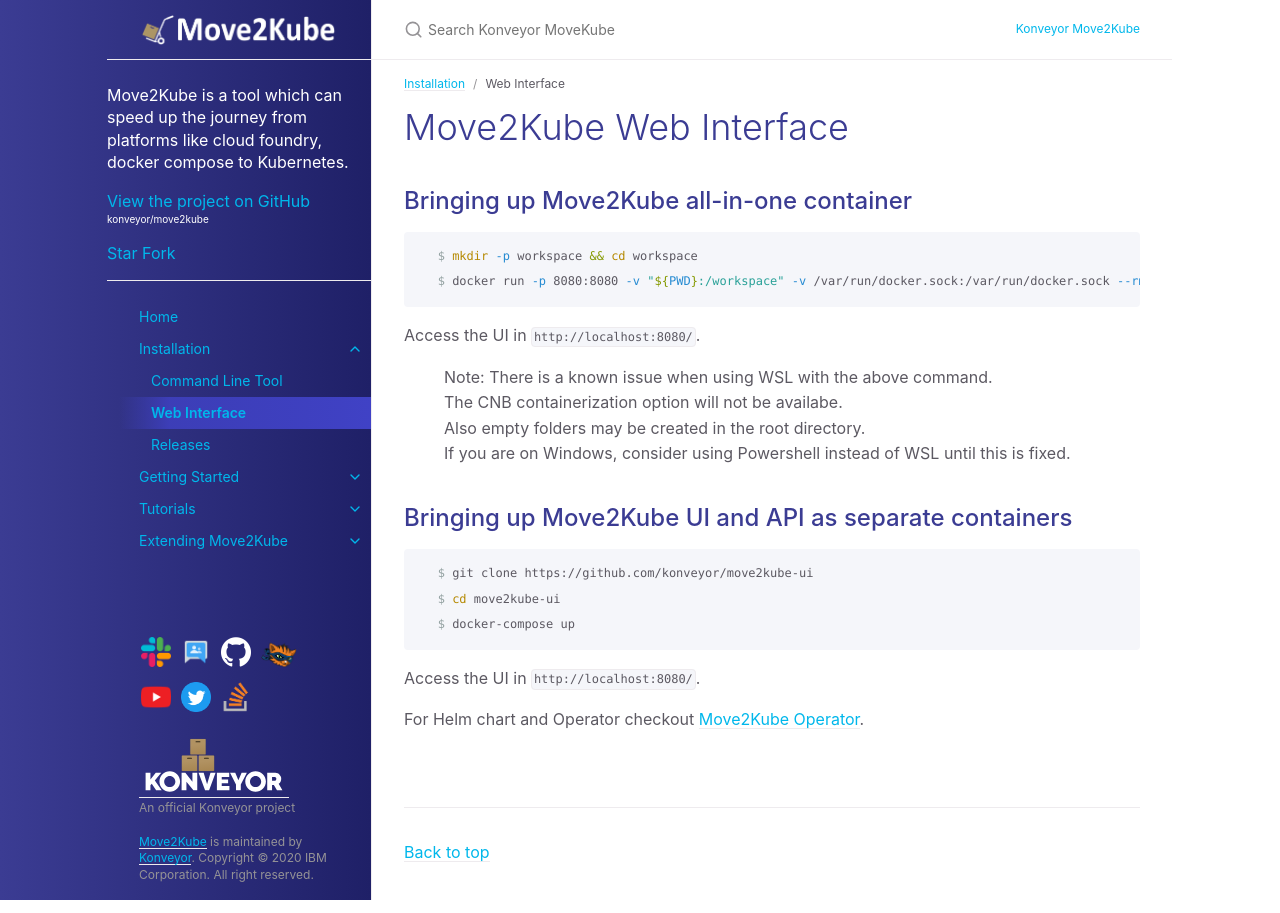
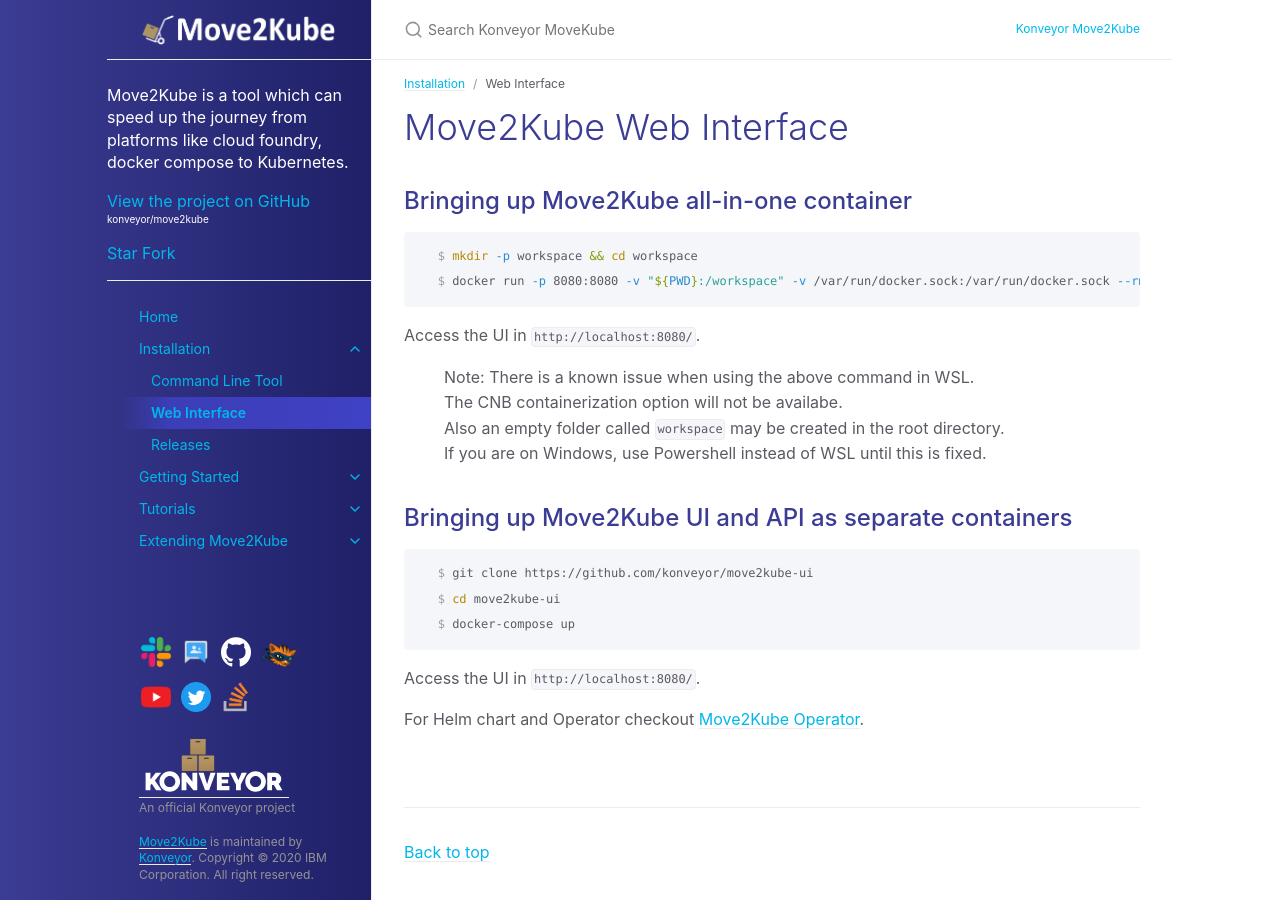
Before and after one commit to konveyor/move2kube, a Jekyll site: the page built from docs/installation/web-interface.md, in a window 1280 px wide. Built offline with Jekyll 4.4.1, drawn with Linux system fonts in a browser that asks for light colours.

````diff
--- a/docs/installation/web-interface.md
+++ b/docs/installation/web-interface.md
@@ -16,10 +16,10 @@ nav_order: 2
    ```
    Access the UI in `http://localhost:8080/`.
 
-   > Note: There is a known issue when using WSL with the above command.
+   > Note: There is a known issue when using the above command in WSL.
    The CNB containerization option will not be availabe.
-   Also empty folders may be created in the root directory.
-   If you are on Windows, consider using Powershell instead of WSL until this is fixed.
+   Also an empty folder called `workspace` may be created in the root directory.
+   If you are on Windows, use Powershell instead of WSL until this is fixed.
 
 ## Bringing up Move2Kube UI and API as separate containers
 
````
